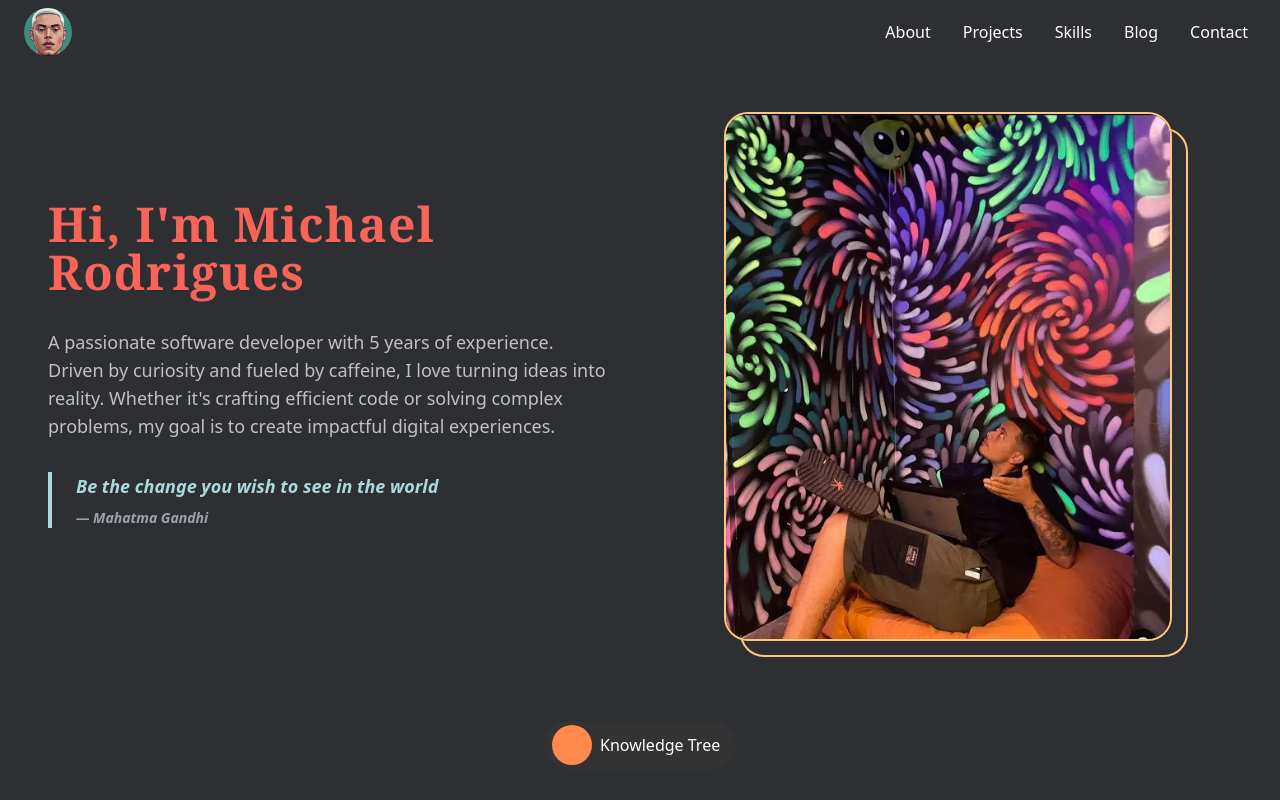
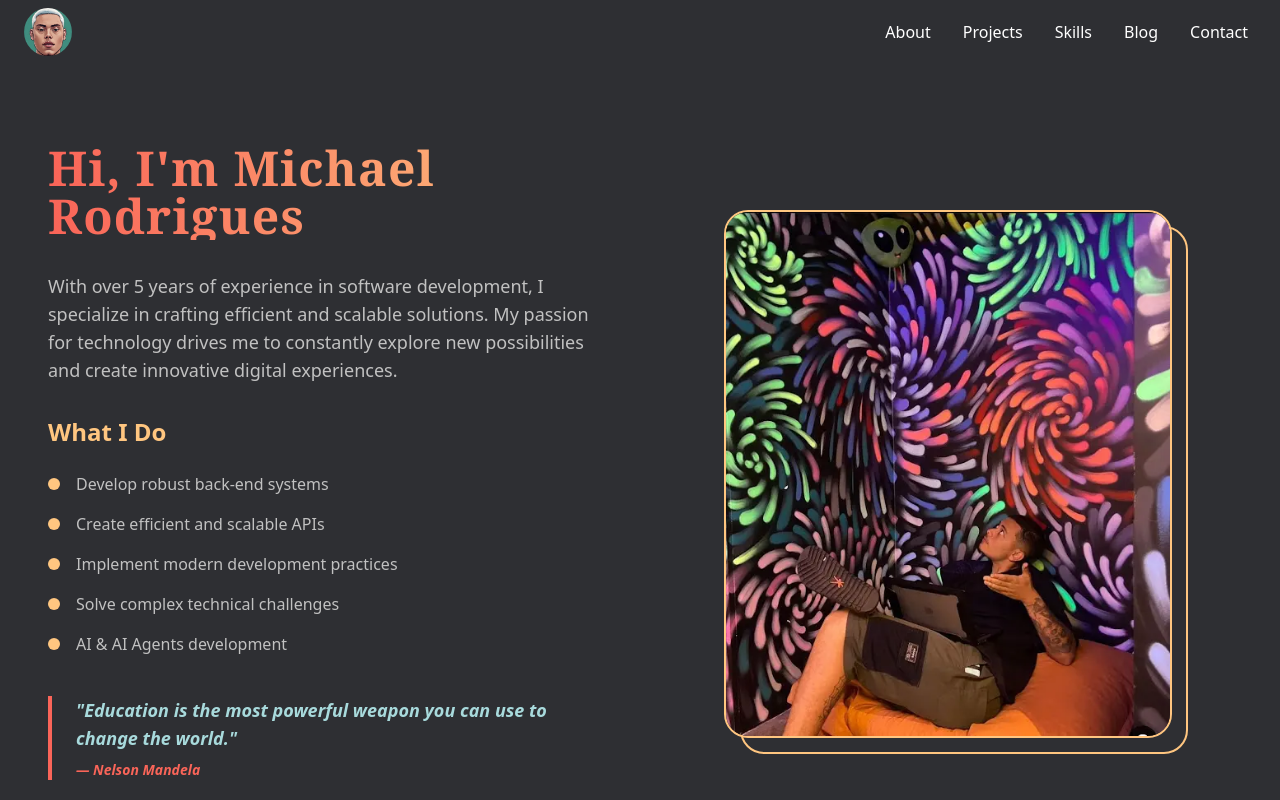
Before and after one commit to michaelrodriguess/michael-dev, a Next.js app: page / in a window 1280 px wide. Shown: the top 800 px of the page. Built offline with nearby package versions, Linux system fonts and the light colour scheme.

Commit message:
feat: improve about section

```diff
--- a/src/components/AboutSection.tsx
+++ b/src/components/AboutSection.tsx
@@ -1,5 +1,6 @@
 import React from "react";
 import Image from "next/image";
+import { motion } from "framer-motion";
 
 const AboutSection = () => {
   return (
@@ -9,40 +10,97 @@ const AboutSection = () => {
     >
       <div className="container mx-auto px-4 relative">
         <div className="flex flex-col lg:flex-row items-center gap-12">
-          <div className="w-full lg:w-1/2 p-6 lg:p-8">
-            <h2 className="text-3xl sm:text-4xl lg:text-5xl font-extrabold mb-8 text-[#F96458] tracking-wide font-serif">
+          <motion.div
+            className="w-full lg:w-1/2 p-6 lg:p-8"
+            initial={{ opacity: 0, x: -50 }}
+            animate={{ opacity: 1, x: 0 }}
+            transition={{ duration: 0.8 }}
+          >
+            <h2 className="text-3xl sm:text-4xl lg:text-5xl font-extrabold mb-8 bg-gradient-to-r from-[#F96458] to-[#FFC680] text-transparent bg-clip-text tracking-wide font-serif">
               Hi, I&apos;m Michael Rodrigues
             </h2>
             <p className="text-base sm:text-lg mb-8 leading-relaxed text-[#C1C1C1] font-light">
-              A passionate software developer with 5 years of experience. Driven
-              by curiosity and fueled by caffeine, I love turning ideas into
-              reality. Whether it&apos;s crafting efficient code or solving
-              complex problems, my goal is to create impactful digital
-              experiences.
+              With over 5 years of experience in software development, I specialize in crafting efficient and scalable solutions. My passion for technology drives me to constantly explore new possibilities and create innovative digital experiences.
             </p>
-            <blockquote className="border-l-4 border-[#A8DADC] pl-6 italic text-lg font-semibold text-[#A8DADC] mb-6">
-              Be the change you wish to see in the world
-              <span className="block mt-2 text-sm text-gray-400">
-                — Mahatma Gandhi
+            <div className="space-y-6">
+                <h3 className="text-2xl font-semibold text-[#FFC680]">What I Do</h3>
+                <ul className="list-disc list-inside text-[#C1C1C1] space-y-4">
+                  <li className="flex items-center gap-4">
+                    <motion.div
+                      className="w-3 h-3 rounded-full bg-[#FFC680]"
+                      initial={{ scale: 0 }}
+                      animate={{ scale: 1 }}
+                      transition={{ duration: 0.5 }}
+                    />
+                    Develop robust back-end systems
+                  </li>
+                  <li className="flex items-center gap-4">
+                    <motion.div
+                      className="w-3 h-3 rounded-full bg-[#FFC680]"
+                      initial={{ scale: 0 }}
+                      animate={{ scale: 1 }}
+                      transition={{ duration: 0.5, delay: 0.1 }}
+                    />
+                    Create efficient and scalable APIs
+                  </li>
+                  <li className="flex items-center gap-4">
+                    <motion.div
+                      className="w-3 h-3 rounded-full bg-[#FFC680]"
+                      initial={{ scale: 0 }}
+                      animate={{ scale: 1 }}
+                      transition={{ duration: 0.5, delay: 0.2 }}
+                    />
+                    Implement modern development practices
+                  </li>
+                  <li className="flex items-center gap-4">
+                    <motion.div
+                      className="w-3 h-3 rounded-full bg-[#FFC680]"
+                      initial={{ scale: 0 }}
+                      animate={{ scale: 1 }}
+                      transition={{ duration: 0.5, delay: 0.3 }}
+                    />
+                    Solve complex technical challenges
+                  </li>
+                  <li className="flex items-center gap-4">
+                    <motion.div
+                      className="w-3 h-3 rounded-full bg-[#FFC680]"
+                      initial={{ scale: 0 }}
+                      animate={{ scale: 1 }}
+                      transition={{ duration: 0.5, delay: 0.4 }}
+                    />
+                    AI & AI Agents development
+                  </li>
+                </ul>
+            </div>
+            <blockquote className="border-l-4 border-[#FA6559] pl-6 italic text-lg font-semibold text-[#A8DADC] mb-6 mt-10">
+              <p className="mb-2">
+                "Education is the most powerful weapon you can use to change the world."
+              </p>
+              <span className="block mt-2 text-sm text-[#FA6559]">
+                — Nelson Mandela
               </span>
             </blockquote>
-          </div>
+          </motion.div>
 
-          <div className="hidden md:block w-full md:w-1/2 lg:w-5/12">
+          <motion.div
+            className="hidden md:block w-full md:w-1/2 lg:w-5/12"
+            initial={{ opacity: 0, scale: 0.9 }}
+            animate={{ opacity: 1, scale: 1 }}
+            transition={{ duration: 0.8, delay: 0.3 }}
+          >
             <div className="relative max-w-md mx-auto">
               <div className="absolute inset-0 border-2 border-[#FFC680] rounded-3xl transform translate-x-4 translate-y-4" />
-
               <div className="relative border-2 border-[#FFC680] rounded-3xl overflow-hidden">
                 <Image
                   src="/sobreMaik.webp"
                   alt="About Michael Rodrigues"
                   width={500}
                   height={400}
-                  className="object-contain w-full h-auto"
+                  className="object-contain w-full h-auto transition-transform duration-300 hover:scale-105"
                 />
               </div>
             </div>
-          </div>
+          </motion.div>
         </div>
       </div>
     </section>
```
